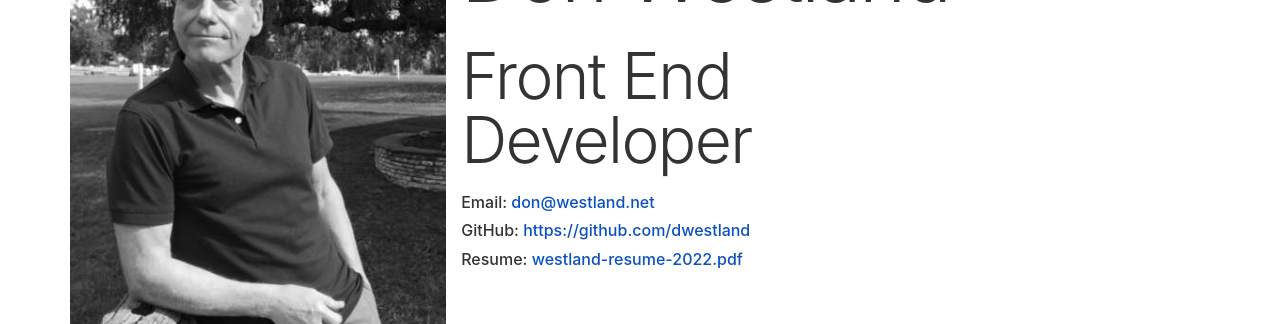
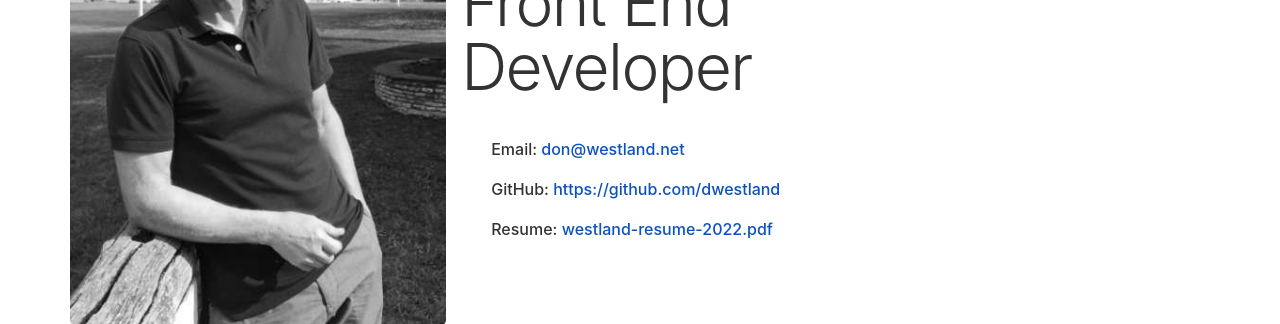
Before and after one commit to dwestland/donwestland.com, a React (Create React App) app: page / in a window 1280 px wide. Shown: the part 460-784 px from the top of the page. Built offline with nearby package versions, Linux system fonts and the light colour scheme.

Commit message:
Add framer-motion

```diff
--- a/package.json
+++ b/package.json
@@ -10,9 +10,11 @@
     "@types/node": "^16.11.35",
     "@types/react": "^18.0.9",
     "@types/react-dom": "^18.0.4",
+    "framer-motion": "^6.3.6",
     "react": "^18.1.0",
     "react-dom": "^18.1.0",
-    "react-scripts": "5.0.1",
+    "react-intersection-observer": "^9.2.2",
+    "react-scripts": "^5.0.1",
     "sass": "^1.51.0",
     "typescript": "^4.6.4",
     "web-vitals": "^2.1.4"
--- a/src/App.tsx
+++ b/src/App.tsx
@@ -1,7 +1,68 @@
 import React, { useEffect } from 'react'
+import { motion, useAnimation } from 'framer-motion'
+import { useInView } from 'react-intersection-observer'
 import './scss/main.scss'
 
 function App() {
+  const [ref, inView] = useInView()
+  const animation = useAnimation()
+
+
+  const headerVariants = {
+    offscreen: {
+      opacity: 0,
+      scale: 0,
+      // x: '100vw',
+    },
+    onscreen: {
+      opacity: 1,
+      scale: 1,
+      x: 0,
+      transition: {
+        type: 'spring',
+        delay: 0.5,
+        stiffness: 150,
+      }
+    }
+  }
+
+
+  const sectionVariants = {
+    offscreen: {
+      opacity: 0,
+      x: 100
+    },
+    onscreen: {
+      opacity: 1,
+      x: 0,
+      // rotate: -10,
+      transition: {
+        type: "spring",
+        bounce: 0.4,
+        duration: 0.8
+      }
+    }
+  }
+
+
+
+
+
+  const liVariants = {
+    hover: {
+      scale: 1.05,
+      originX: .3,
+      transition: {
+        type: 'spring',
+        stiffness: 300
+      }
+    },
+    tap: {
+      scale: .9,
+    }
+  }
+
+
   useEffect(() => {
     console.log(`
      ..oo8"""Y8b.._
@@ -19,34 +80,116 @@ Y88888888P     ee        .P      “Clean code always looks like it was
       '""Y888boodP""'
     `)
   }, [])
+// //////////////////////////////////// const inView: boolean
+// //////////////////////////////////// React Hook useEffect has a missing dependency: 'animation'. Either include it or remove the dependency array.eslintreact-hooks/exhaustive-deps
+
+    useEffect(() => {
+      if (inView) {
+        animation.start({
+          // scale: 0.5,
+          x: 0,
+          transition: {
+
+            type: 'spring',
+            // stiffness: 150,
+            duration: 0.8,
+            bounce: 0.3,
+          },
+        })
+
+      }
+
+      if(!inView) {
+        animation.start({
+          x: '-100vw',
+        })
+      }
+
+
+
+      console.log('%c InView ', 'background: red; color: white', inView)
+    }, [inView])
+    // }, [inView, animation])
 
   return (
     <div className="container">
 
-      <header>
+      <motion.header
+        variants={headerVariants}
+        initial="hidden"
+        animate="onscreen"
+
+      >
         <img src="/images/tech-logos.jpg" alt="Technology Logos" />
-      </header>
+      </motion.header>
 
 
 
-
+{/*
       <div className='row-spacer'>
         &nbsp;
-      </div>
+      </div> */}
 
 
       <div className='row preamble'>
-        <aside>
+        <motion.aside
+          initial={{
+            x: -20,
+            y: 0,
+            opacity: 0,
+            scale: 0.9,
+            // scale: firstKeyframeScale
+          }}
+          animate={{
+            x: 0,
+            y: 0,
+            opacity: 1,
+            scale: 1,
+          }}
+          transition={{
+            bounce: 1.3,
+            // delay: 1,
+            stiffness: 300,
+            type: 'spring',
+          }}
+        >
           <img src="/images/don-westland.jpg" alt="Don Westland" />
-        </aside>
-        <section>
+        </motion.aside>
+        <motion.section
+          className="card-container"
+          initial="offscreen"
+          whileInView="onscreen"
+          viewport={{ once: true, amount: 0.8 }}
+        >
+          <div>
+
+          </div>
           <h1>Don Westland</h1>
           <h2>Front End<br />Developer</h2>
-          <p>
-          Email: <a href = "mailto: don@westland.net">don@westland.net</a><br />
-          GitHub: <a href = "https://github.com/dwestland" target="_blank" rel="noreferrer">https://github.com/dwestland</a><br />
-          Resume: <a href="./westland-resume-2022.pdf" target="blank">westland-resume-2022.pdf</a></p>
-        </section>
+          <ul>
+            <motion.li
+              variants={liVariants}
+              whileHover={'hover'}
+              whileTap={'tap'}
+            >
+              Email: <a href = "mailto: don@westland.net">don@westland.net</a>
+            </motion.li>
+            <motion.li
+              variants={liVariants}
+              whileHover={'hover'}
+              whileTap={'tap'}
+            >
+              GitHub: <a href = "https://github.com/dwestland" target="_blank" rel="noreferrer">https://github.com/dwestland</a>
+            </motion.li>
+            <motion.li
+              variants={liVariants}
+              whileHover={'hover'}
+              whileTap={'tap'}
+            >
+              Resume: <a href="./westland-resume-2022.pdf" target="blank">westland-resume-2022.pdf</a>
+            </motion.li>
+          </ul>
+        </motion.section>
       </div>
       <div className='row-spacer'>
         &nbsp;
@@ -78,7 +221,12 @@ Y88888888P     ee        .P      “Clean code always looks like it was
         <aside>
           {/* <img src="/images/marine-corps-pics.jpg" alt="Don Westland" /> */}
         </aside>
-        <section>
+        <motion.section
+          initial="offscreen"
+          whileInView="onscreen"
+          viewport={{ once: true, amount: 0.8 }}
+        >
+          <motion.div variants={sectionVariants} >
             <h2>MyBeachCams.com</h2>
             <h3>Live Streaming Video from Venice Beach, CA</h3>
             <div className="video-responsive">
@@ -92,7 +240,8 @@ Y88888888P     ee        .P      “Clean code always looks like it was
                 title="Embedded youtube"
               />
             </div>
-        </section>
+          </motion.div>
+        </motion.section>
       </div>
       <div className='row-spacer'>
         &nbsp;
@@ -121,28 +270,42 @@ Y88888888P     ee        .P      “Clean code always looks like it was
         &nbsp;
       </div>
       <div className='row'>
-        <aside>
-          {/* <img src="/images/marine-corps-pics.jpg" alt="Don Westland" /> */}
-        </aside>
+      <motion.aside
+
+        animate={animation}
+
+      >
+          <img src="/images/westland-productions.jpg" alt="Don Westland" />
+        </motion.aside>
         <section>
           <h2>Video Production</h2>
-          <h3>Sub Title</h3>
+          <h3>Cinematographer, Editor, Motion Graphics, Color &amp; Sound</h3>
+          <p><a href='https://www.westlandproductions.com/' target="_blank" rel="noreferrer">Westland Productions</a></p>
+          <p>Produce documentaries and travel videos. The trailer for Westland Traveler has over a million views.</p>
         </section>
       </div>
       <div className='row-spacer'>
         &nbsp;
       </div>
-      <div className='row'>
-        <aside>
+      <div className='row' ref={ref}>
+        <motion.aside
+
+          animate={animation}
+
+        >
           <img src="/images/marine-corps-pics.jpg" alt="Marine Corps" />
-        </aside>
-        <section>
+        </motion.aside>
+        <motion.section
+          // initial={{ x: '100vw' }}
+          // animate={{ x: 0 }}
+          // transition={{ type: 'spring', duration: 1, bounce: 0.3 }}
+        >
           <h2>U.S.M.C.</h2>
           <h3>United States Marine Corps Reserve</h3>
           <p>
           Helicopter Mechanic and Crew Chief<br />
           E-4, Honorable Discharge</p>
-        </section>
+        </motion.section>
       </div>
       <div className='row-spacer'>
         &nbsp;
```
Also changed, not shown: public/images/tech-logos.jpg, 1 other file (tests, documents, lock files or other folders). Lines whose indentation alone changed are shown as unchanged.
